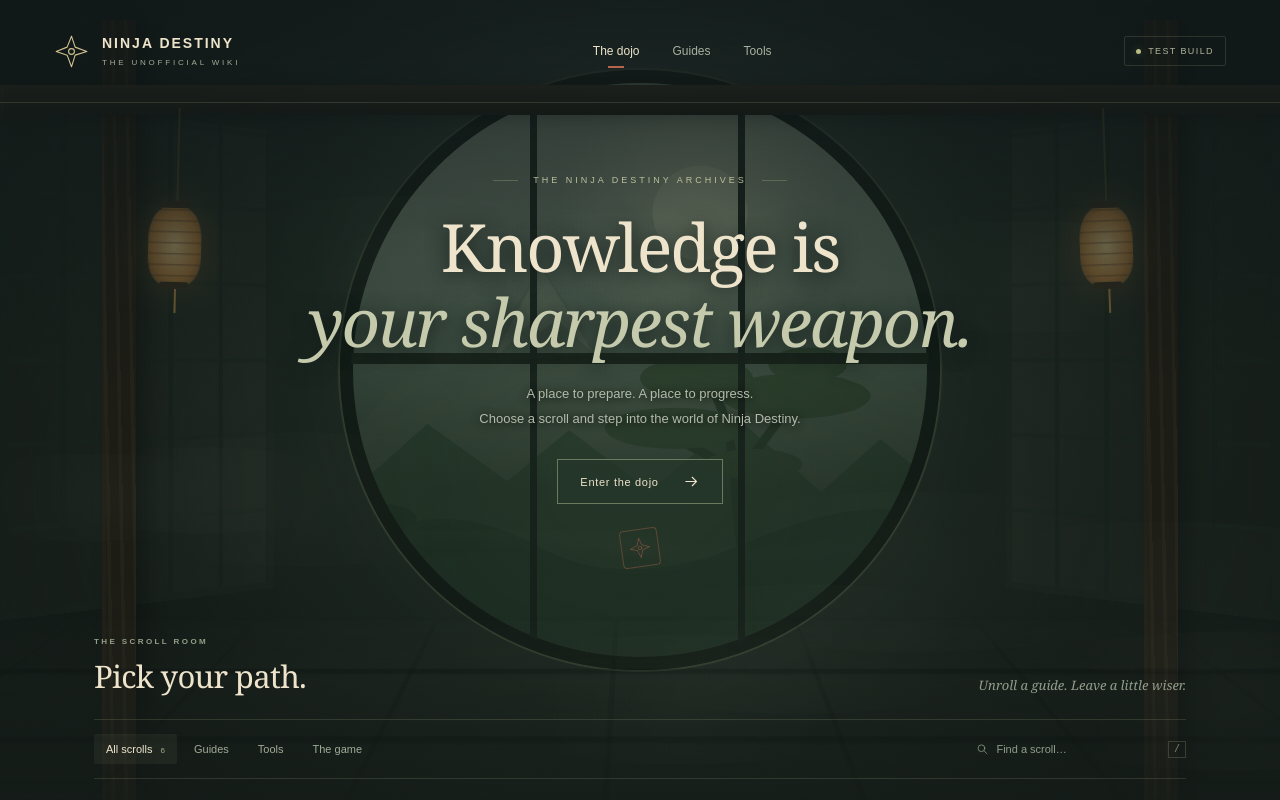
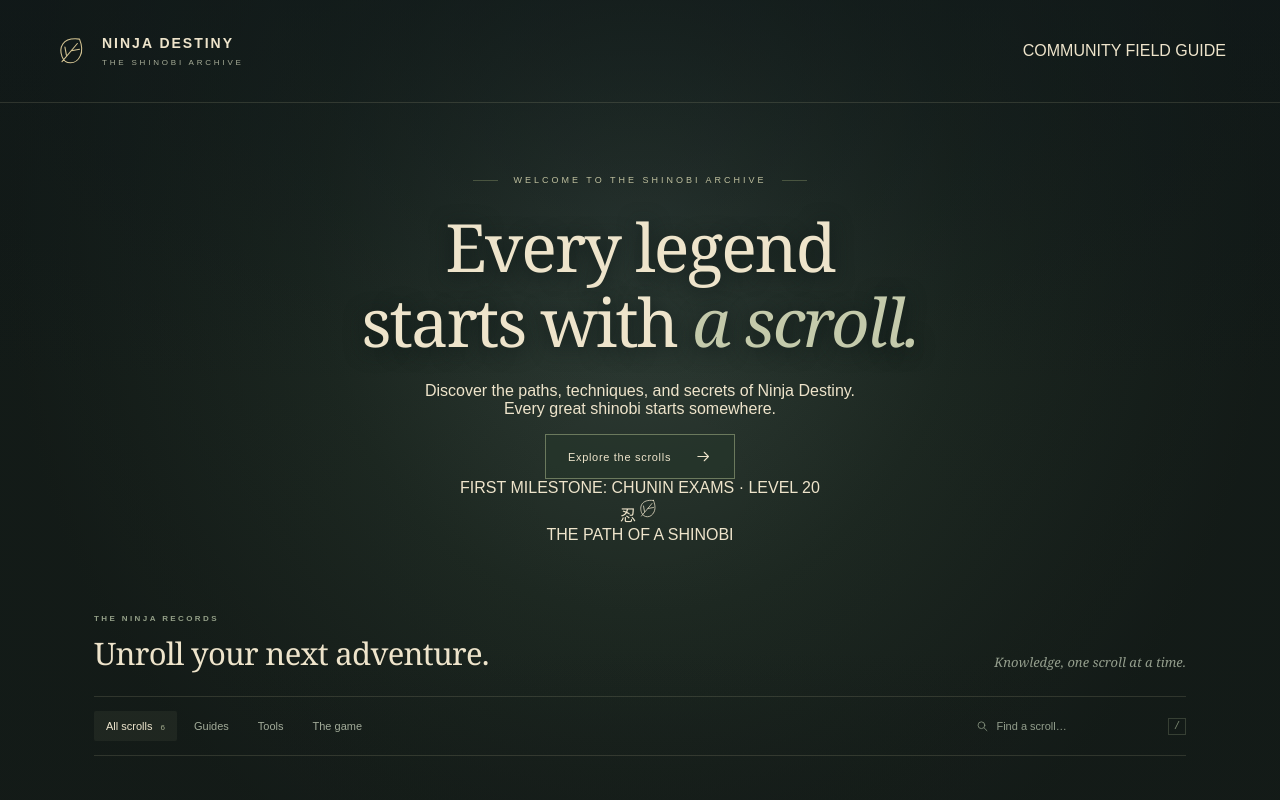
Before and after one commit to riixly/Ninja-wiki-test, a website with bundled scripts: page index.html in a window 1280 px wide. Shown: the top 800 px of the page. Built offline with nearby package versions, Linux system fonts and the light colour scheme.

Commit message:
Replace dojo header and hero with shinobi archive design

```diff
--- a/index.html
+++ b/index.html
@@ -3,10 +3,10 @@
 <head>
   <meta charset="utf-8">
   <meta name="viewport" content="width=device-width,initial-scale=1">
-  <meta name="theme-color" content="#141b18">
+  <meta name="theme-color" content="#07152b">
   <meta name="description" content="Enter the Ninja Destiny dojo. Chunin Exams, progression, skills, fishing, and the Shinobi Fishing Macro v4 for Windows.">
   <meta name="robots" content="noindex,nofollow">
-  <title>Ninja Destiny Wiki — The Dojo</title>
+  <title>Ninja Destiny Wiki — The Shinobi Archive</title>
   <link rel="icon" type="image/svg+xml" href="/favicon.svg">
   <link rel="stylesheet" href="/styles.css">
   <script type="module" src="/app.js"></script>
@@ -26,27 +26,31 @@
   </defs></svg>
   <a class="skip-link" href="#scroll-library">Skip to scrolls</a>
   <div class="dojo-scene" aria-hidden="true">
-    <div class="moon-window"></div><div class="shoji shoji-left"></div><div class="shoji shoji-right"></div>
-    <div class="beam beam-left"></div><div class="beam beam-right"></div><div class="beam beam-top"></div>
-    <div class="lantern lantern-left"><span></span></div><div class="lantern lantern-right"><span></span></div>
-    <div class="floor"></div><div class="vignette"></div>
+    <div class="sky-stars"></div><div class="sky-ring"></div><div class="ridge-glow"></div><div class="vignette"></div>
   </div>
   <canvas id="mist" aria-hidden="true"></canvas>
   <header class="site-header">
-    <a href="#" class="brand" aria-label="Ninja Destiny Wiki homepage"><svg class="brand-mark"><use href="#i-star"/></svg><span>NINJA DESTINY<small>THE UNOFFICIAL WIKI</small></span></a>
-    <nav aria-label="Main navigation"><a class="nav-active" href="#scroll-library">The dojo</a><button type="button" id="nav-guides">Guides</button><button type="button" id="nav-tools">Tools</button></nav>
-    <span class="preview-badge"><span></span> TEST BUILD</span>
+    <a href="#" class="brand" aria-label="Ninja Destiny Wiki homepage"><svg class="brand-mark"><use href="#i-leaf"/></svg><span>NINJA DESTINY<small>THE SHINOBI ARCHIVE</small></span></a>
+    <span class="header-stamp" aria-hidden="true"><span class="stamp-dot"></span> COMMUNITY FIELD GUIDE <span class="stamp-dot"></span></span>
   </header>
   <main>
     <section class="hero" aria-labelledby="hero-title">
-      <div class="hero-label"><span></span> THE NINJA DESTINY ARCHIVES <span></span></div>
-      <h1 id="hero-title">Knowledge is<br><em>your sharpest weapon.</em></h1>
-      <p>A place to prepare. A place to progress.<br>Choose a scroll and step into the world of Ninja Destiny.</p>
-      <a class="hero-cta" href="#scroll-library">Enter the dojo <svg><use href="#i-arrow"/></svg></a>
-      <div class="hero-seal" aria-hidden="true"><svg><use href="#i-star"/></svg></div>
+      <div class="hero-content">
+        <div class="hero-label"><span></span> WELCOME TO THE SHINOBI ARCHIVE <span></span></div>
+        <h1 id="hero-title">Every legend<br>starts with <em>a scroll.</em></h1>
+        <p>Discover the paths, techniques, and secrets of Ninja Destiny.<br>Every great shinobi starts somewhere.</p>
+        <a class="hero-cta" href="#scroll-library"><span>Explore the scrolls</span><svg><use href="#i-arrow"/></svg></a>
+        <div class="hero-footnote"><span class="pulse-dot"></span> FIRST MILESTONE: CHUNIN EXAMS · LEVEL 20</div>
+      </div>
+      <div class="hero-art" aria-hidden="true">
+        <div class="art-orbit orbit-outer"></div><div class="art-orbit orbit-inner"></div>
+        <div class="art-crest"><span class="crest-character">忍</span><svg><use href="#i-leaf"/></svg></div>
+        <div class="art-spark spark-one"></div><div class="art-spark spark-two"></div><div class="art-spark spark-three"></div>
+        <span class="art-caption">THE PATH OF A SHINOBI</span>
+      </div>
     </section>
     <section class="library" id="scroll-library" aria-labelledby="library-title">
-      <div class="section-heading"><div><div class="eyebrow">THE SCROLL ROOM</div><h2 id="library-title">Pick your path.</h2></div><p>Unroll a guide. Leave a little wiser.</p></div>
+      <div class="section-heading"><div><div class="eyebrow">THE NINJA RECORDS</div><h2 id="library-title">Unroll your next adventure.</h2></div><p>Knowledge, one scroll at a time.</p></div>
       <div class="library-toolbar">
         <div class="filters" role="group" aria-label="Filter scrolls"><button class="active" data-filter="all" aria-pressed="true">All scrolls <span>6</span></button><button data-filter="guides" aria-pressed="false">Guides</button><button data-filter="tools" aria-pressed="false">Tools</button><button data-filter="game" aria-pressed="false">The game</button></div>
         <label class="search"><svg><use href="#i-search"/></svg><input id="search" type="search" placeholder="Find a scroll…" aria-label="Search scrolls" autocomplete="off"><kbd>/</kbd></label>
```
